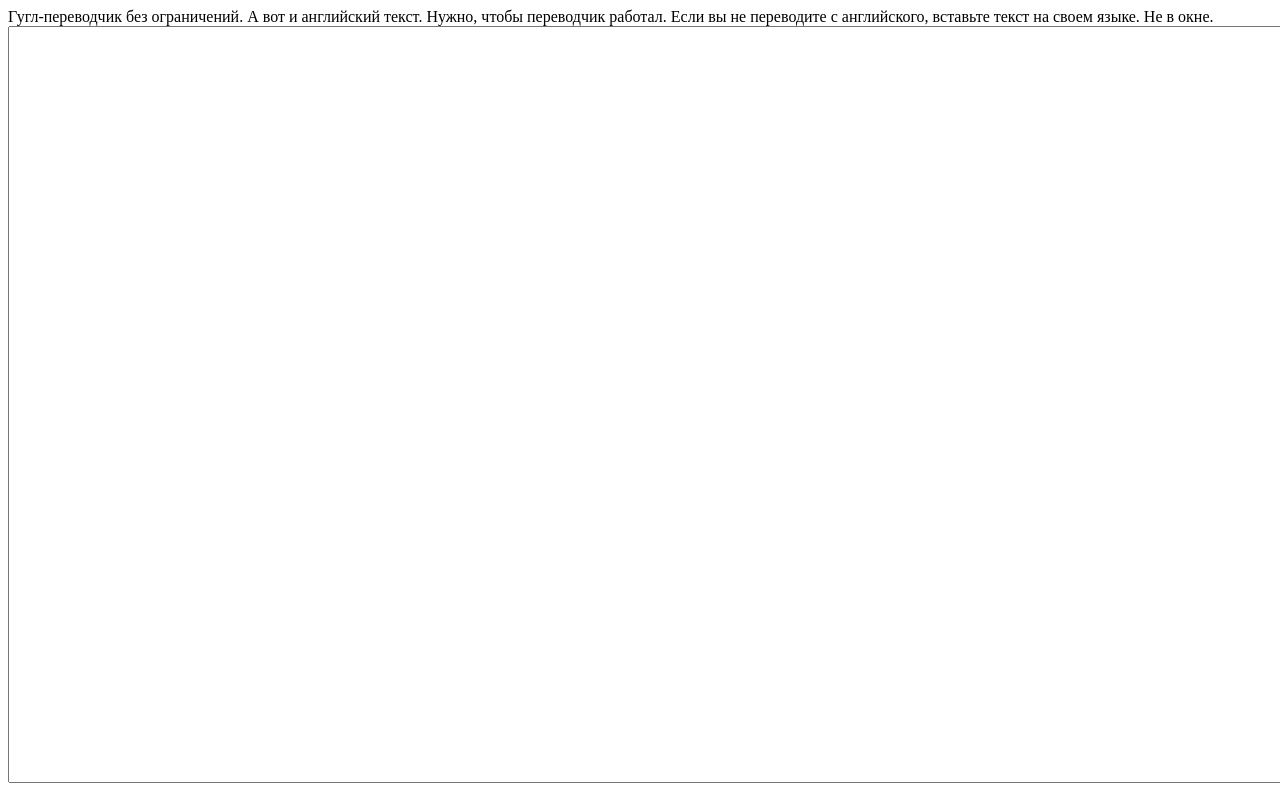
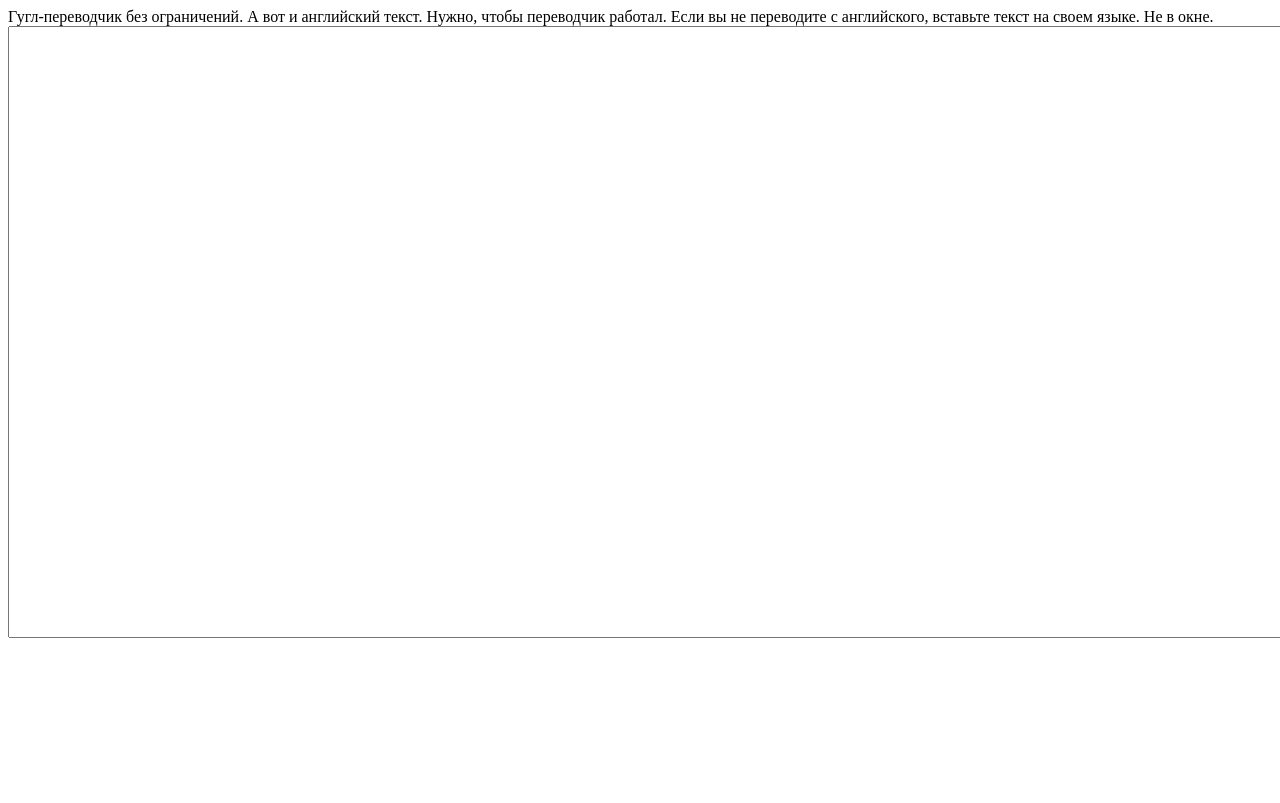
Before and after one commit to GrigoryCh/translateRU, a plain HTML site: page index.html in a window 1280 px wide. Shown: the top 803 px of the page. Drawn offline with Linux system fonts and the light colour scheme.

Commit message:
Update index.html

```diff
--- a/index.html
+++ b/index.html
@@ -7,7 +7,7 @@
  <body>
 Гугл-переводчик без ограничений. А вот и английский текст. Нужно, чтобы переводчик работал.
 Если вы не переводите с английского, вставьте текст на своем языке. Не в окне.<br>
-<textarea style=" font-size: 25px; font-family: 'Roboto'; padding: 15px; " id="test" rows="25vh" cols="99vw" ></textarea>
+<textarea style=" font-size: 25px; font-family: 'Roboto'; padding: 15px; " id="test" rows="20vh" cols="99vw" ></textarea>
 <p id="result"></p>
 <script>
 var textarea = document.getElementById('test');
```
